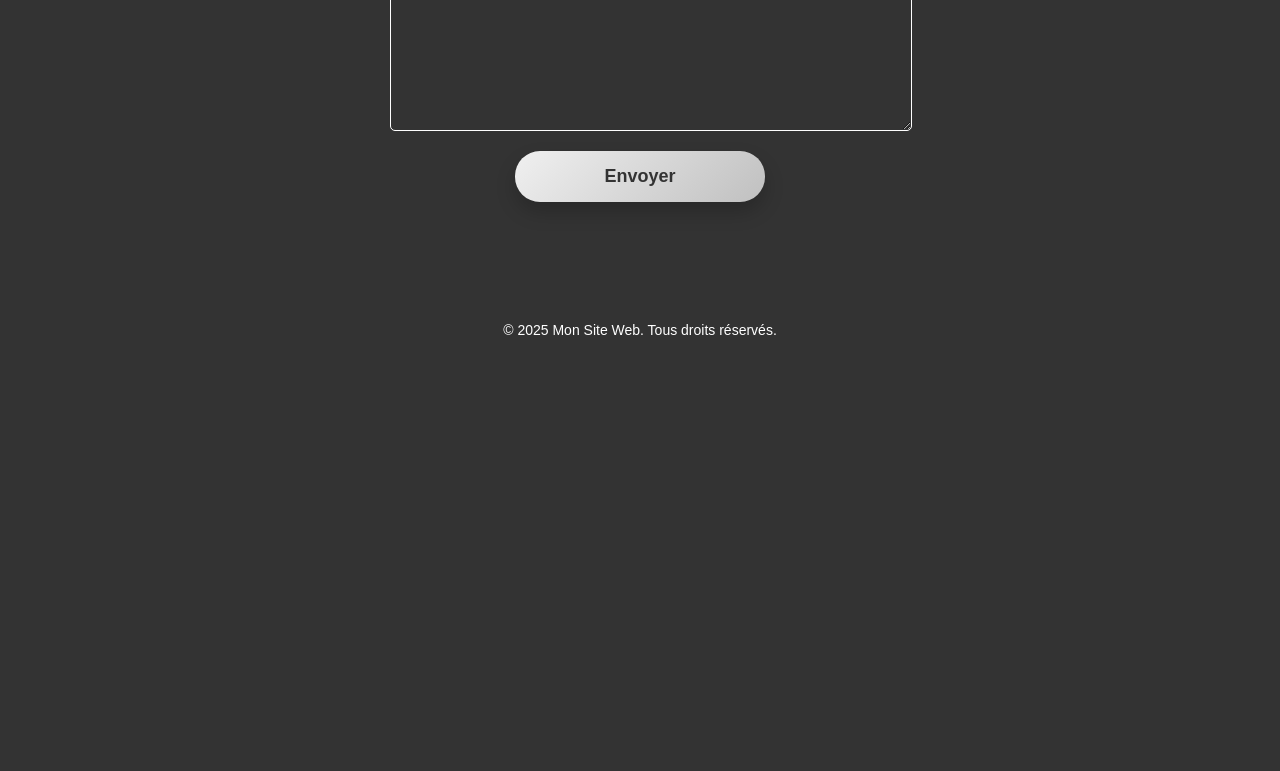
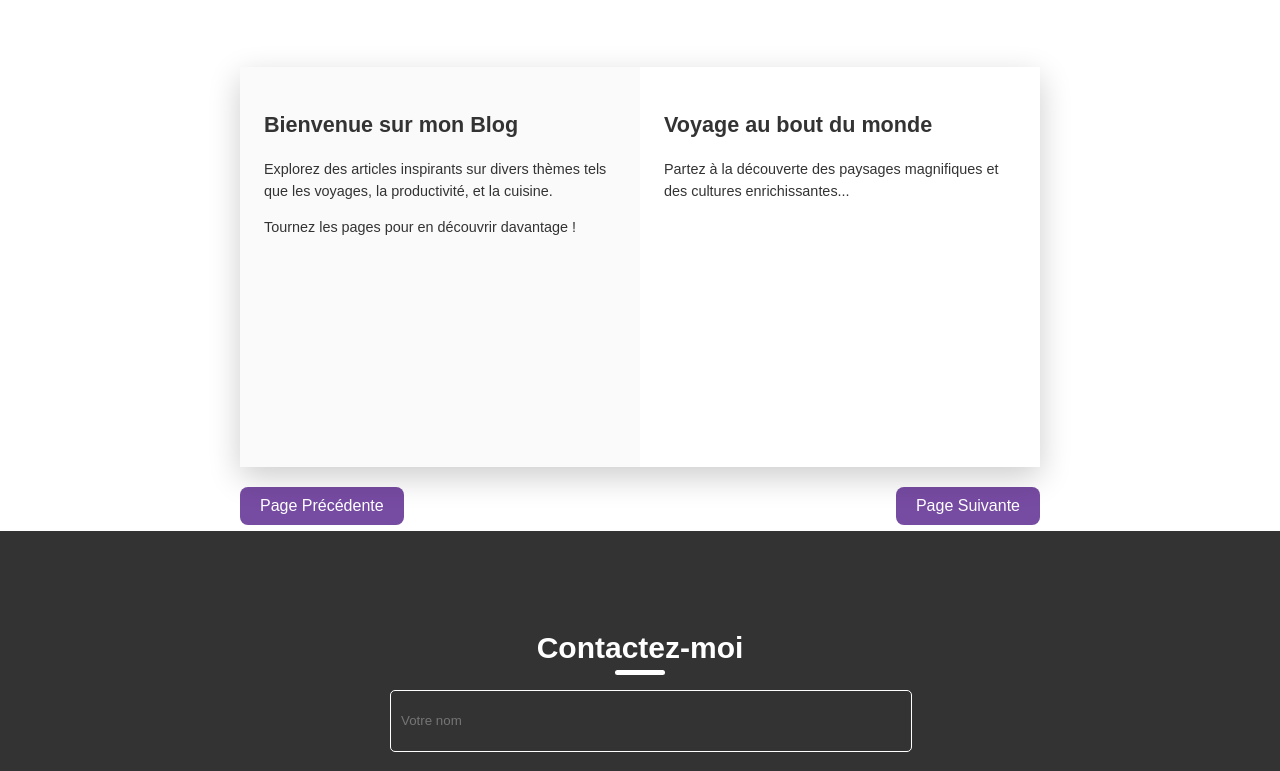
Before and after one commit to al3x6/Portfolio, a PHP site: page /public/pages/blog.php in a window 1280 px wide. Shown: the part 711-1482 px from the top of the page. Before the commit the page ends 1046 px from the top, so only its background shows below. Run offline with PHP 8.4, Linux system fonts and the light colour scheme; some libraries are stand-ins or nearby versions.

Commit message:
Création du style livre, animation

```diff
--- a/public/pages/blog.php
+++ b/public/pages/blog.php
@@ -21,7 +21,98 @@ $titre = 'Blog';
 
     <!-- Emeticones -->
     <script rel="preconnect" src="https://kit.fontawesome.com/c6abb0645d.js" crossorigin="anonymous"></script>
-    <!--<script async src="//www.instagram.com/embed.js"></script>-->
+
+    <!-- PARTIE INSTA
+    <script async src="//www.instagram.com/embed.js"></script>-->
+
+    <style>
+        .book-section {
+            padding: 2rem;
+            display: flex;
+            justify-content: center;
+        }
+
+        .book-container {
+            width: 80%;
+            max-width: 800px;
+            height: 400px;
+            perspective: 1500px;
+            margin: 2rem auto;
+            position: relative;
+        }
+
+        .book {
+            width: 100%;
+            height: 100%;
+            position: relative;
+            display: flex;
+            background: #eee;
+            box-shadow: 0 10px 30px rgba(0, 0, 0, 0.2);
+            transform-style: preserve-3d;
+        }
+
+        .page {
+            width: 50%;
+            height: 100%;
+            background: white;
+            position: absolute;
+            backface-visibility: hidden;
+            transition: transform 0.6s ease-in-out;
+            transform-style: preserve-3d;
+        }
+
+        .left-page {
+            left: 0;
+            transform-origin: right;
+        }
+
+        .right-page {
+            right: 0;
+            transform-origin: left;
+        }
+
+        .page-content {
+            padding: 1.5rem;
+            font-size: 0.9rem;
+            color: #333;
+            line-height: 1.5;
+            backface-visibility: hidden;
+        }
+
+        .page:nth-child(odd) {
+            background: #fafafa;
+        }
+
+        .page:nth-child(1), .page:nth-child(2) {
+            z-index: 3;
+        }
+
+        .page:nth-child(3), .page:nth-child(4) {
+            z-index: 2;
+        }
+
+        .navigation {
+            display: flex;
+            justify-content: space-between;
+            width: 100%;
+            margin-top: 20px;
+        }
+
+        .nav-btn {
+            background: #764ba2;
+            color: white;
+            padding: 10px 20px;
+            border: none;
+            border-radius: 8px;
+            cursor: pointer;
+            font-size: 1rem;
+        }
+
+        .nav-btn:hover {
+            background: #5b3187;
+        }
+
+    </style>
 </head>
 
 <!-- Contenu de la page -->
@@ -35,43 +126,51 @@ $titre = 'Blog';
     <?php include("../../includes/titre.php"); ?>
     <h2>En développement .....</h2>
 
-    <!--<section class="hero">
-        <blockquote class="instagram-media" data-instgrm-permalink="https://www.instagram.com/reel/DFa9QALClwL/?igsh=MTFrY2QxcDN1ODM0" data-instgrm-version="14" style="max-width: 20px; width: 100%;"></blockquote>
-    </section>-->
-    <!--<section class="hero">
-        <div class="hero_left">
-            <div>
-                <h2>CV</h2>
-                <p>Vous pouvez Télécharger ci-dessous mon CV</p>
-                <p>Vous pouvez également parcourir cette page qui transmet des informations plus précises</p>
-            </div>
-            <div class="div_button">
-                <a href="#" class="button">Voir mon travail</a>
-                <a href="mon_travail.pdf" class="button" download>Télécharger mon travail</a>
-            </div>
-        </div>
-        <div class="hero_right">
-            <img src="../image/me.webp" width="612" height="408" alt="Photo de profil">
-            <?php /*__DIR__*/ ?>
-        </div>
-    </section>-->
+    <section class="youtube-short">
+        <h2>Mon Short YouTube</h2>
+        <iframe width="560" height="315" src="https://www.youtube.com/embed/K1j5Yut8jjM" frameborder="0" allowfullscreen></iframe>
+    </section>
 
 
-    <!--<section class="services">
-        <h2></h2>
-        <div class="services_left">
-
-        </div>
-
-        <div class="services_right">
+    <section class="book-section">
+        <div class="book-container">
+            <div class="book">
+                <div class="page left-page" id="page1">
+                    <div class="page-content">
+                        <h2>Bienvenue sur mon Blog</h2>
+                        <p>Explorez des articles inspirants sur divers thèmes tels que les voyages, la productivité, et la cuisine.</p>
+                        <p>Tournez les pages pour en découvrir davantage !</p>
+                    </div>
+                </div>
+                <div class="page right-page" id="page2">
+                    <div class="page-content">
+                        <h2>Voyage au bout du monde</h2>
+                        <p>Partez à la découverte des paysages magnifiques et des cultures enrichissantes...</p>
+                    </div>
+                </div>
+                <div class="page left-page" id="page3">
+                    <div class="page-content">
+                        <h2>Les secrets de la productivité</h2>
+                        <p>Apprenez comment rester concentré et motivé dans un monde plein de distractions.</p>
+                    </div>
+                </div>
+                <div class="page right-page" id="page4">
+                    <div class="page-content">
+                        <h2>Cuisine : Recettes favorites</h2>
+                        <p>Découvrez des recettes simples et savoureuses que j’aime préparer.</p>
+                    </div>
+                </div>
+            </div>
+            <div class="navigation">
+                <button class="nav-btn" onclick="prevPage()">Page Précédente</button>
+                <button class="nav-btn" onclick="nextPage()">Page Suivante</button>
+            </div>
         </div>
     </section>
 
-
-    <section class="portfolio">
-        <h2></h2>
-
-        </div>
+    <!-- PARTIE INSTAGRAM -->
+    <!--<section class="hero">
+        <blockquote class="instagram-media" data-instgrm-permalink="https://www.instagram.com/reel/DFa9QALClwL/?igsh=MTFrY2QxcDN1ODM0" data-instgrm-version="14" style="max-width: 20px; width: 100%;"></blockquote>
     </section>-->
 
     <section class="contact">
@@ -86,12 +185,57 @@ $titre = 'Blog';
         </form>
         <button onclick="RetourHaut()" id="retour_haut_btn" title="Retour en haut de la page">↑</button>
     </section>
-
 </main>
 
 
 <!-- Footer -->
 <?php include("../../includes/footer.php"); ?>
+
+<!-- Livre -->
+<script>
+    const pages = document.querySelectorAll('.page');
+    let currentPage = 0;
+
+    function updateBook() {
+        pages.forEach((page, index) => {
+            if (index === currentPage || index === currentPage + 1) {
+                page.style.transform = 'rotateY(0deg)';
+            } else if (index < currentPage) {
+                page.style.transform = 'rotateY(-180deg)';
+            } else {
+                page.style.transform = 'rotateY(180deg)';
+            }
+        });
+    }
+
+    function nextPage() {
+        if (currentPage < pages.length - 2) {
+            pages[currentPage + 1].style.transition = 'transform 0.6s ease-in-out';
+            pages[currentPage + 1].style.transform = 'rotateY(-180deg)';
+            setTimeout(() => {
+                currentPage += 2;
+                updateBook();
+                pages[currentPage + 1].style.transition = 'none';
+                pages[currentPage + 1].style.transform = 'rotateY(0deg)';
+            }, 600);
+        }
+    }
+
+    function prevPage() {
+        if (currentPage > 0) {
+            pages[currentPage - 1].style.transition = 'transform 0.6s ease-in-out';
+            pages[currentPage - 1].style.transform = 'rotateY(0deg)';
+            setTimeout(() => {
+                currentPage -= 2;
+                updateBook();
+                pages[currentPage - 1].style.transition = 'none';
+                pages[currentPage - 1].style.transform = 'rotateY(-180deg)';
+            }, 600);
+        }
+    }
+
+    updateBook();
+</script>
 
 <!-- Bouton Retour haut -->
 <script>
```
